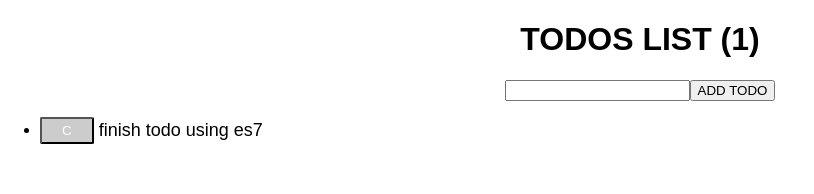
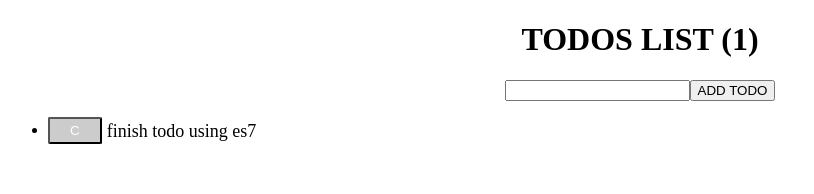
Before and after one commit to alfruiz/zona18, a React app: page / in a window 1280 px wide. Shown: the top 194 px of the page, without its empty margins (0-814 px from the left). Built offline with nearby package versions, Linux system fonts and the light colour scheme.

Commit message:
remove styles for index.js in root

```diff
--- a/src/index.css
+++ /dev/null
@@ -1,5 +0,0 @@
-body {
-  margin: 0;
-  padding: 0;
-  font-family: sans-serif;
-}
--- a/src/index.js
+++ b/src/index.js
@@ -1,6 +1,5 @@
 import React from 'react';
 import ReactDOM from 'react-dom';
-import './index.css';
 import App from './App';
 // import registerServiceWorker from './registerServiceWorker';
 
```
